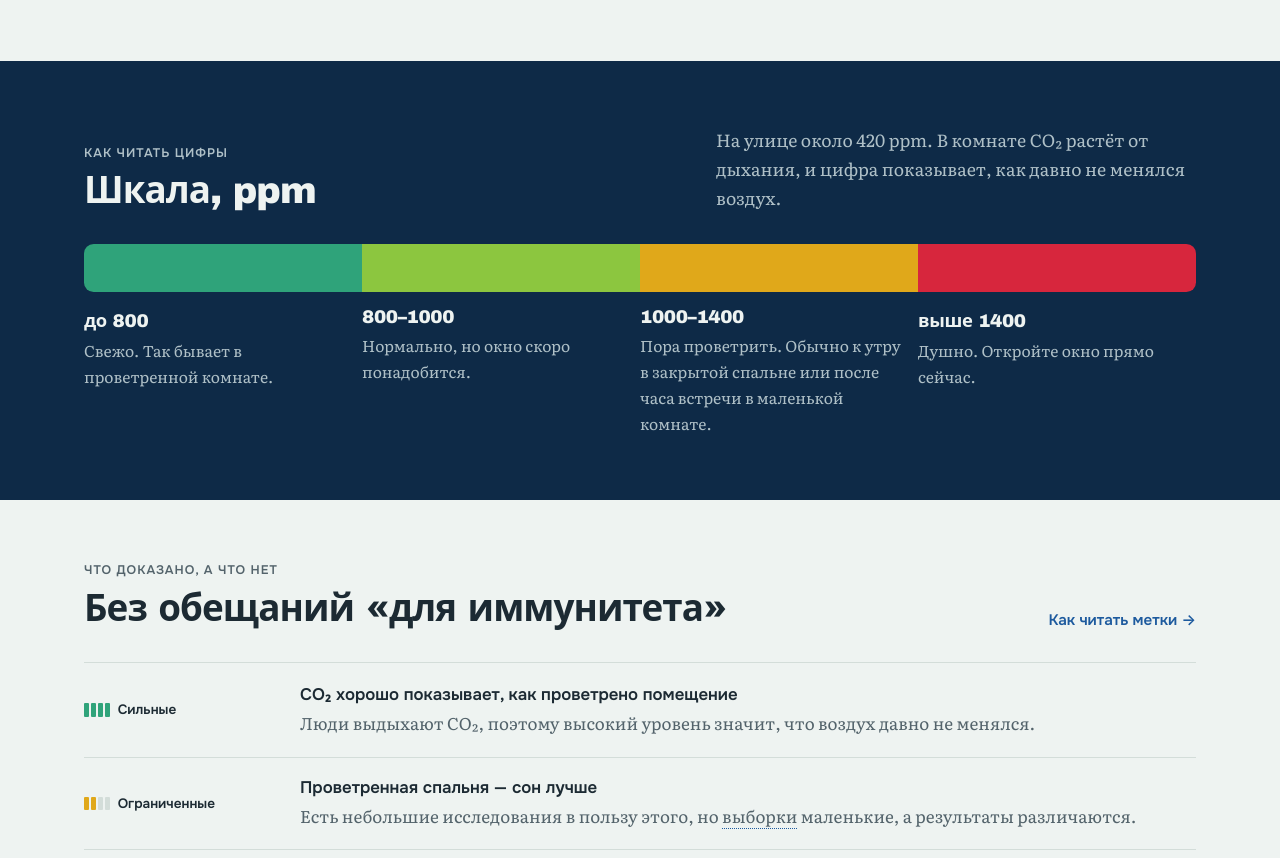
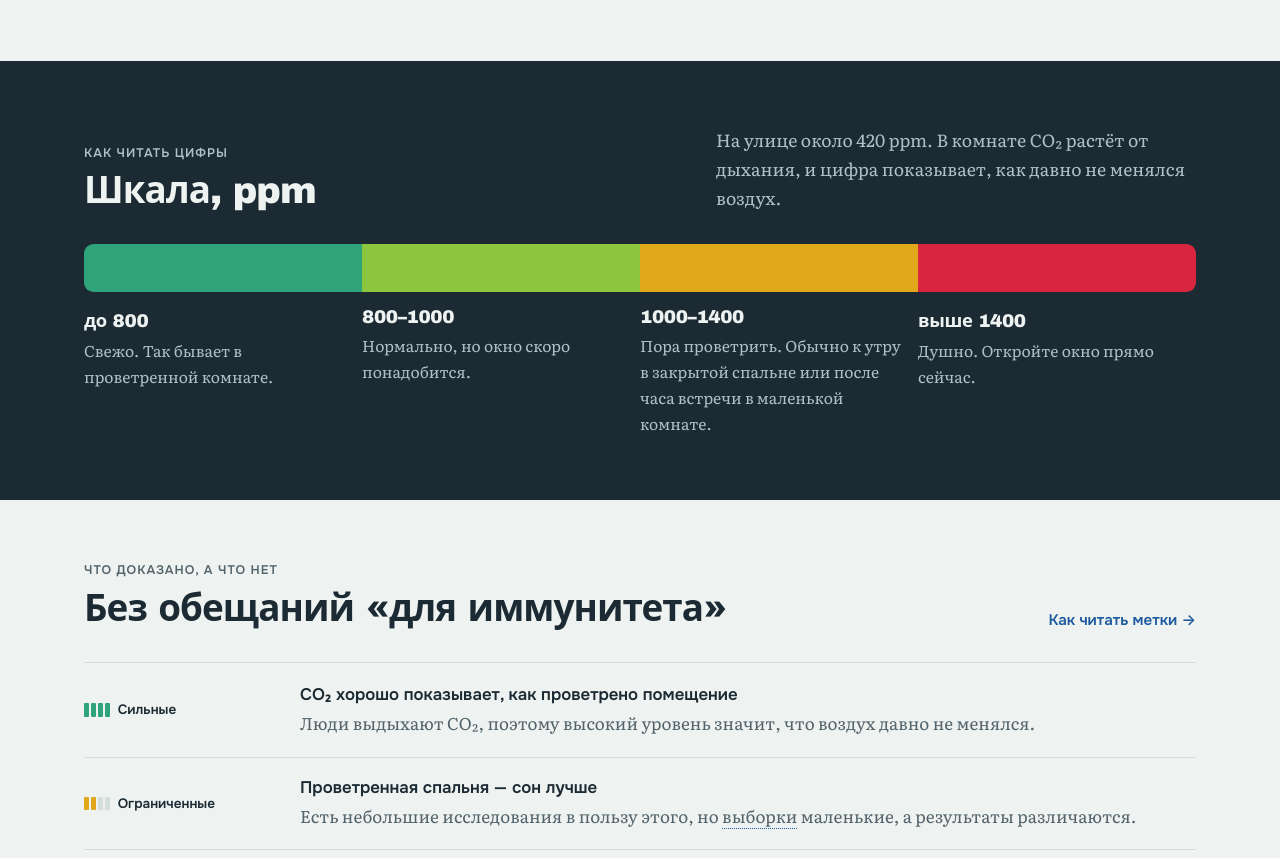
Before and after one commit to AppLb/phealth, an Eleventy site: page src/co2-monitor/index.njk in a window 1280 px wide. Shown: the part 1433-2291 px from the top of the page. Built offline with nearby package versions, Linux system fonts and the light colour scheme; Eleventy itself is replaced by a stand-in of ours; files that its build step writes are made by us from their sources; a web font is replaced by a local one.

Commit message:
Монитор CO₂: блок «Как читать цифры» тёмный вместо тёмно-синего
- в светлой теме фон секции со шкалой — цвет тёмной полосы сайта (--band-bg, #1C2A33), как у блока «Заказать»; текст — --band-ink и --band-muted
- в тёмной теме без изменений

Co-Authored-By: Claude Opus 5.5 <noreply@anthropic.com>
Claude-Session: https://claude.ai/code/session_01J8rjFPrTtitBp7aMtcnwZM

```diff
--- a/src/co2-monitor/index.njk
+++ b/src/co2-monitor/index.njk
@@ -45,8 +45,8 @@ section{padding-block:4rem}
 .facts li{display:grid;gap:.15rem;padding:.85rem 0;border-top:1px solid var(--line)}
 .facts b{font:600 1rem var(--ui)}.facts span{color:var(--muted);font-size:.95rem}
 
-/* Блок «Как читать цифры»: в светлой теме тёмно-синий, как логотип; в тёмной — фон --paper и карточка со шкалой */
-#zones{background:#0E2A47;--ink:#EEF3F1;--muted:#AFC0C7;color:var(--ink);--zc-bg:transparent;--zc-pad:0;--zc-pad-m:0;--zc-ring:none}
+/* Блок «Как читать цифры»: в светлой теме тёмный, как блок «Заказать»; в тёмной — фон --paper и карточка со шкалой */
+#zones{background:var(--band-bg);--ink:var(--band-ink);--muted:var(--band-muted);color:var(--ink);--zc-bg:transparent;--zc-pad:0;--zc-pad-m:0;--zc-ring:none}
 @media (prefers-color-scheme:dark){:root:not([data-theme="light"]) #zones{background:var(--paper);color:var(--ink);--ink:inherit;--muted:inherit;--zc-bg:initial;--zc-pad:initial;--zc-pad-m:initial;--zc-ring:initial}}
 :root[data-theme="dark"] #zones{background:var(--paper);color:var(--ink);--ink:inherit;--muted:inherit;--zc-bg:initial;--zc-pad:initial;--zc-pad-m:initial;--zc-ring:initial}
 /* Шкала ppm: сплошная полоса, как шкала pH на главной; не кликается */
```
